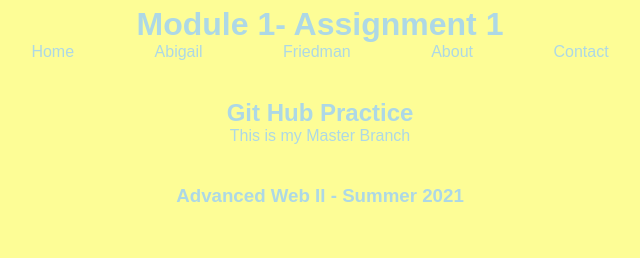
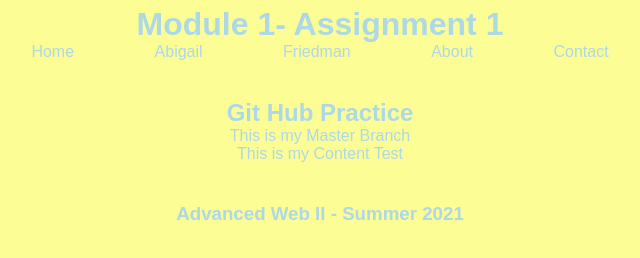
Before and after one commit to abigailfriedman/m1-hw1-Friedman-Abigail, a plain HTML site: page index.html in a window 1280 px wide. Shown: the whole page, without its empty margins (320-960 px from the left). Drawn offline with Linux system fonts and the light colour scheme.

Commit message:
Content-Test

```diff
--- a/index.html
+++ b/index.html
@@ -23,6 +23,7 @@
     <main>
       <h2>Git Hub Practice</h2>
       <p>This is my Master Branch</p>
+      <p> This is my Content Test </p>
     </main>
 
     <footer><h3>Advanced Web II - Summer 2021</h3> </footer>
```
